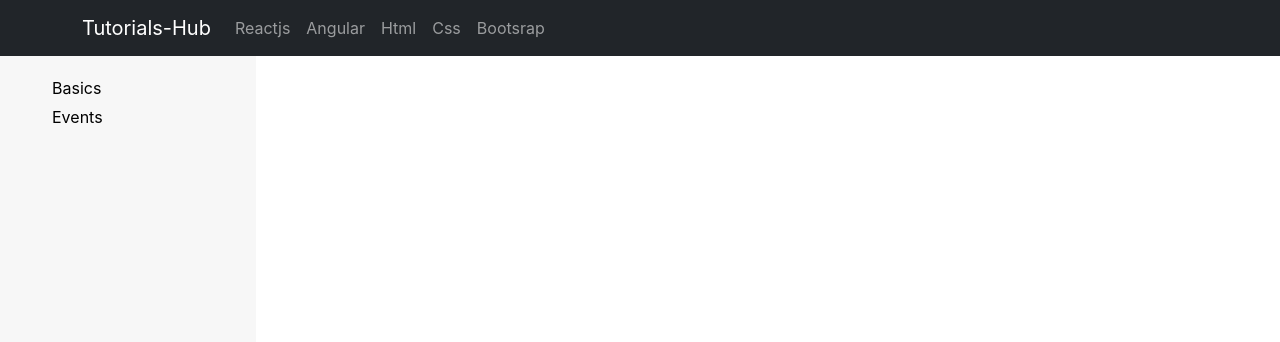
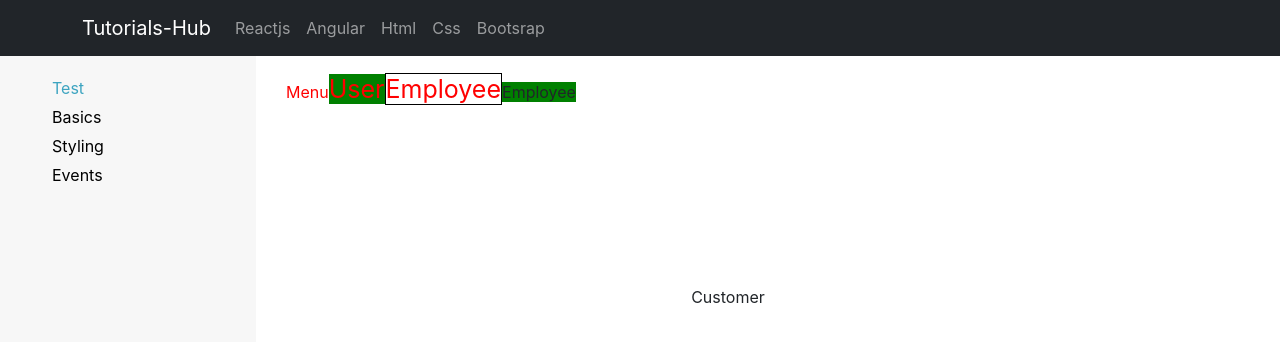
Before and after one commit to muhammedjamsheer/tutorials-hub, a React (Create React App) app: page /test in a window 1280 px wide. Shown: the top 342 px of the page. Built offline with nearby package versions, Linux system fonts and the light colour scheme.

Commit message:
styling and events

```diff
--- a/src/App.css
+++ b/src/App.css
@@ -7,6 +7,10 @@
 .codesyntax {
   border-radius: 17px;
 }
+.codesyntax code {
+  font-size: 14px !important;
+}
+
 
 .left-content {
   height: 93vh;
@@ -48,3 +52,13 @@
 .seperater{
   height: 20px;
 }
+.subheader{
+  font-weight: bold;
+  color: #3fb0cf;
+}
+.menu{
+  background-color: red;
+}
+.navigation-menu{
+  color: pink;
+}
--- a/src/App.js
+++ b/src/App.js
@@ -1,11 +1,11 @@
 
 import './App.css';
 import Header from './components/Header';
-import { Container } from 'react-bootstrap';
-import { Col, Row } from 'react-bootstrap';
 import { BrowserRouter, Route, Routes, NavLink } from "react-router-dom";
 import Basics from './reactjs/Basics';
 import Events from './reactjs/Events';
+import User from './reactjs/User';
+import Styling from './reactjs/Styling';
 function App() {
 
   return (
@@ -18,7 +18,9 @@ function App() {
 
             <div className='left-content'>
               <ul>
+                <li><NavLink to="/test">Test</NavLink></li>
                 <li><NavLink to="/basics">Basics</NavLink></li>
+                <li><NavLink to="/styling">Styling</NavLink></li>
                 <li><NavLink to="/events">Events</NavLink></li>
               </ul>
             </div>
@@ -30,7 +32,9 @@ function App() {
             <div className='right-content'>
               <Routes>
                 <Route path="/" >
+                  <Route path="test" element={<User />} />
                   <Route path="basics" element={<Basics />} />
+                  <Route path="styling" element={<Styling />} />
                   <Route path="events" element={<Events />} />
                 </Route>
               </Routes>
--- a/src/reactjs/Events.js
+++ b/src/reactjs/Events.js
@@ -2,43 +2,47 @@ import { Prism as SyntaxHighlighter } from 'react-syntax-highlighter';
 import { vscDarkPlus } from 'react-syntax-highlighter/dist/esm/styles/prism';
 
 
+
 function Events() {
-    const codeString = `
 
-    import React from "react";
-    import uniquePropHOC from "./lib/unique-prop-hoc";
+    const oClickevent = `
+    import { Button } from 'react-bootstrap';
+
+    function User() {
+        const clickHandle = () => {
+            alert("clicked")
+        }
+        function removeItem(id) {
+            console.log(id)
+        }
+        function handleChange(evt) {
+            console.log("new value", evt.target.value);
+          }
+
+        return (
+            <>
+                {/*onClick Event */}
+                <Button variant="primary" onClick={clickHandle} >Click me</Button>
+
+                {/*onClick Event with  arguments */}
+                <Button variant="primary" onClick={() => removeItem('1')}>Click me</Button>
+
+                {/* onChange Event */}
+                <input type="text" onChange={handleChange}/>
+            </>
+        )
+    }
+    export default User
+    `;
 
 
-
-    class Expire extends React.Component {
-        constructor(props) {
-            super(props);
-            this.state = { component: props.children }
-        }
-        componentDidMount() {
-            setTimeout(() => {
-                this.setState({
-                    component: null
-                });
-            }, this.props.time || this.props.seconds * 1000);
-        }
-        render() {
-            return this.state.component;
-        }
-    }
-
-    export default uniquePropHOC(["time", "seconds"])(Expire);
-
-
-    `;
     return (
         <div>
             <h4>Events</h4>
+            <p>React events are named in camelCase</p>
             <SyntaxHighlighter className="codesyntax" language="jsx" style={vscDarkPlus}>
-                {codeString}
+                {oClickevent}
             </SyntaxHighlighter>
-
-            <p>We’ll get to the funny XML-like tags soon. We use components to tell React what we want to see on the screen. When our data changes, React will efficiently update and re-render our components.</p>
         </div>
     )
 }
--- /dev/null
+++ b/src/reactjs/Styling.js
@@ -0,0 +1,67 @@
+import { Prism as SyntaxHighlighter } from 'react-syntax-highlighter';
+import { vscDarkPlus } from 'react-syntax-highlighter/dist/esm/styles/prism';
+
+function Styling() {
+    const classname = `
+    import React from 'react';
+
+    function User() {
+        const userclass = "userprofile-active";
+        const showbutton = false;
+        return (
+            <>
+                <span className="menu navigation-menu">Menu</span>
+
+                <span className={userclass}>User profile</span>
+
+                <div className={"btn btn-primary " + (showbutton ? 'show' : 'hidden')}>Submit</div>
+            </>
+        )
+    }
+    export default User
+    `;
+
+    const styleclass = `
+    import React from 'react';
+
+    function User() {
+        const employee_class = { color: "red", fontSize: "25px", border: "1px solid black" }
+        const isActive = true;
+        return (
+            <>
+                <span style={{ color: "red" }}>Menu</span>
+
+                <span style={{ color: "red", backgroundColor: "green", fontSize: "25px" }}>User</span>
+
+                <span style={employee_class}>Employee</span>
+
+                <span style={{ background: isActive ? 'green' : 'red' }}>Employee</span>
+
+                <div  style={ isActive ? { textAlign:'center', paddingTop: '20%'} : {}}>Customer</div>
+            </>
+        )
+    }
+    export default User
+    `;
+
+
+
+    return (
+        <><h4>Styling and CSS</h4>
+            <div>
+                <h6 className='subheader'>Using className attribute</h6>
+                <SyntaxHighlighter className="codesyntax" language="jsx" style={vscDarkPlus}>
+                    {classname}
+                </SyntaxHighlighter>
+            </div>
+            <div>
+                <h6 className='subheader'>Using style attribute</h6>
+                <SyntaxHighlighter className="codesyntax" language="jsx" style={vscDarkPlus}>
+                    {styleclass}
+                </SyntaxHighlighter>
+            </div>
+        </>
+    )
+}
+
+export default Styling
--- /dev/null
+++ b/src/reactjs/User.js
@@ -0,0 +1,21 @@
+import React from 'react';
+
+function User() {
+    const employee_class = { color: "red", fontSize: "25px", border: "1px solid black" }
+    const isActive = true;
+    return (
+        <>
+            <span style={{ color: "red" }}>Menu</span>
+
+            <span style={{ color: "red", backgroundColor: "green", fontSize: "25px" }}>User</span>
+
+            <span style={employee_class}>Employee</span>
+
+            <span style={{ background: isActive ? 'green' : 'red' }}>Employee</span>
+
+            <div  style={ isActive ? { textAlign:'center', paddingTop: '20%'} : {}}>Customer</div>
+
+        </>
+    )
+}
+export default User
```
